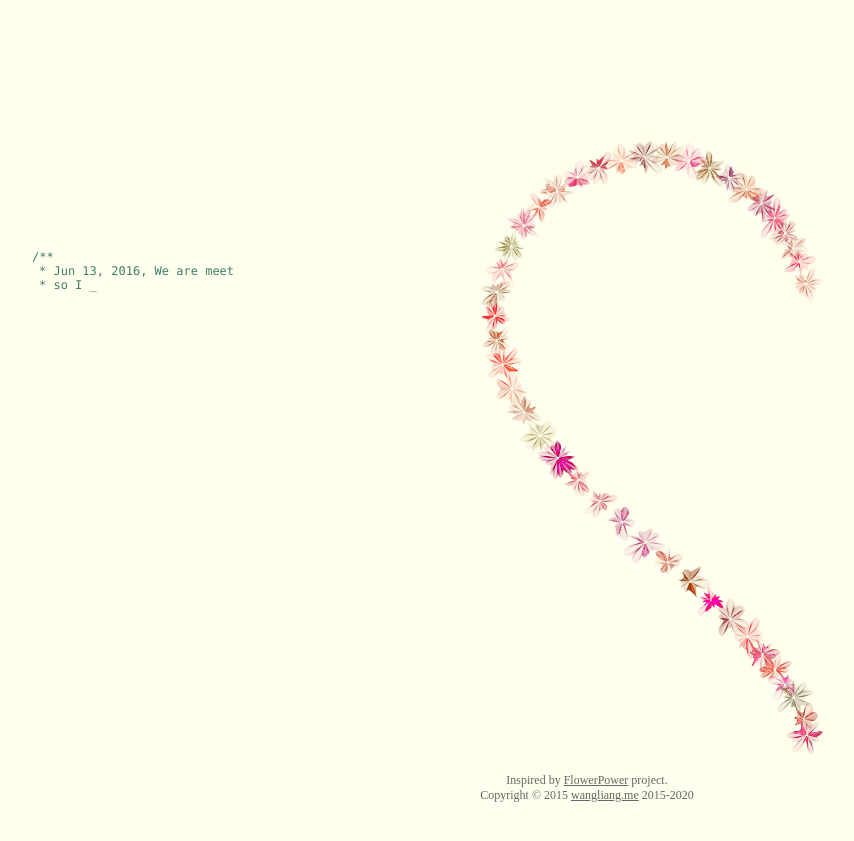
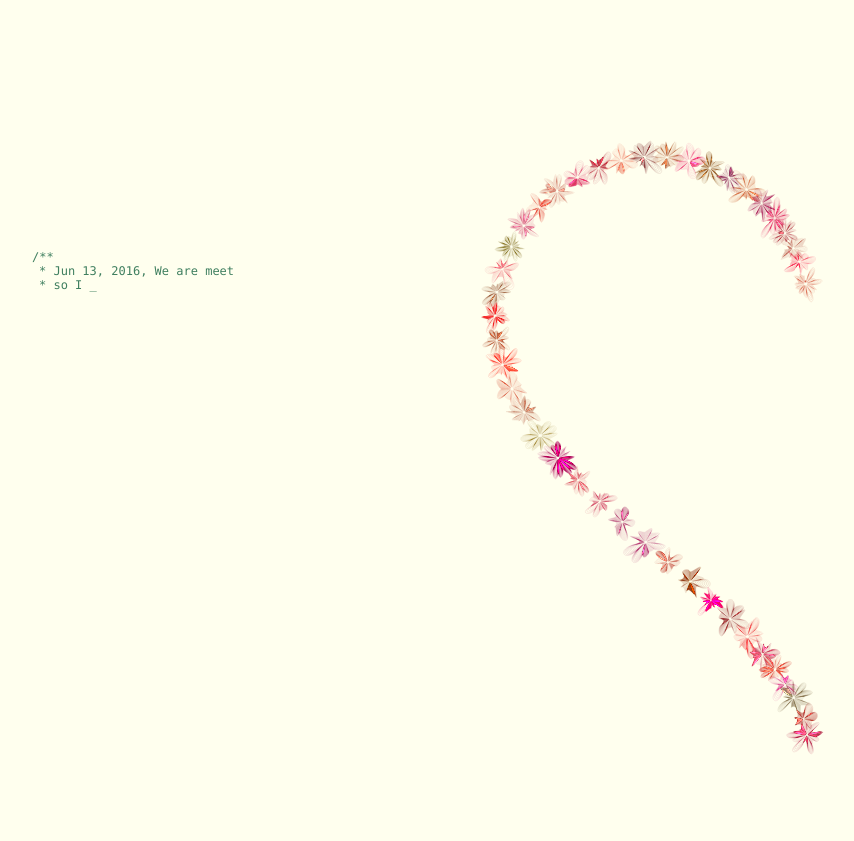
Before and after one commit to willens/jekyll_demo, a Jekyll site: the page _posts/2017-01-04-xiaoyu.html, which Jekyll copies as it is, in a window 1280 px wide. Shown: the top 841 px of the page, without its empty margins (53-907 px from the left). Built offline with Jekyll 4.4.1, drawn with Linux system fonts in a browser that asks for light colours.

Commit message:
Update 2017-01-04-xiaoyu.html

```diff
--- a/_posts/2017-01-04-xiaoyu.html
+++ b/_posts/2017-01-04-xiaoyu.html
@@ -51,7 +51,7 @@
 				<canvas id="garden"></canvas>
 				<div id="words">
 					<div id="messages">
-						Xiaoyu, I have fallen in love with you for
+						<font style="font-family: Didot, 'Didot LT STD','Hoefler Text', Garamond, 'Times New Roman';">Xiaoyu, I have fallen in love with you for</font>
 						<div id="elapseClock"></div>
 					</div>
 					<div id="loveu">
@@ -62,8 +62,8 @@
 			</div>
 		</div>
 		<div id="copyright">
-			Inspired by <a href="#">FlowerPower</a> project.<br />
-			Copyright © 2015 <a href='#'>wangliang.me</a> 2015-2020
+			<!--Inspired by <a href="#">FlowerPower</a> project.<br />
+			Copyright © 2016 <a href='#'>wangliang.me</a> 2016-2020-->
 		</div>
 	</div>
 	<script type="text/javascript">
```
